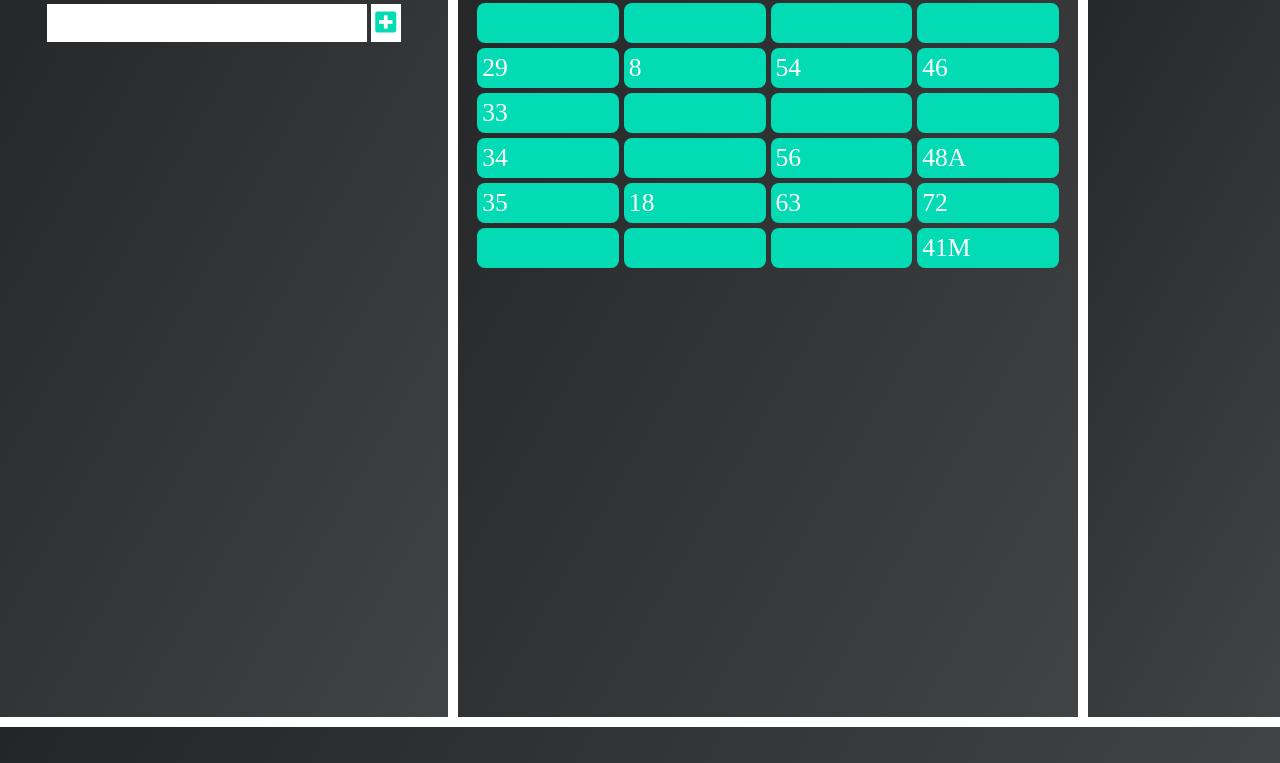
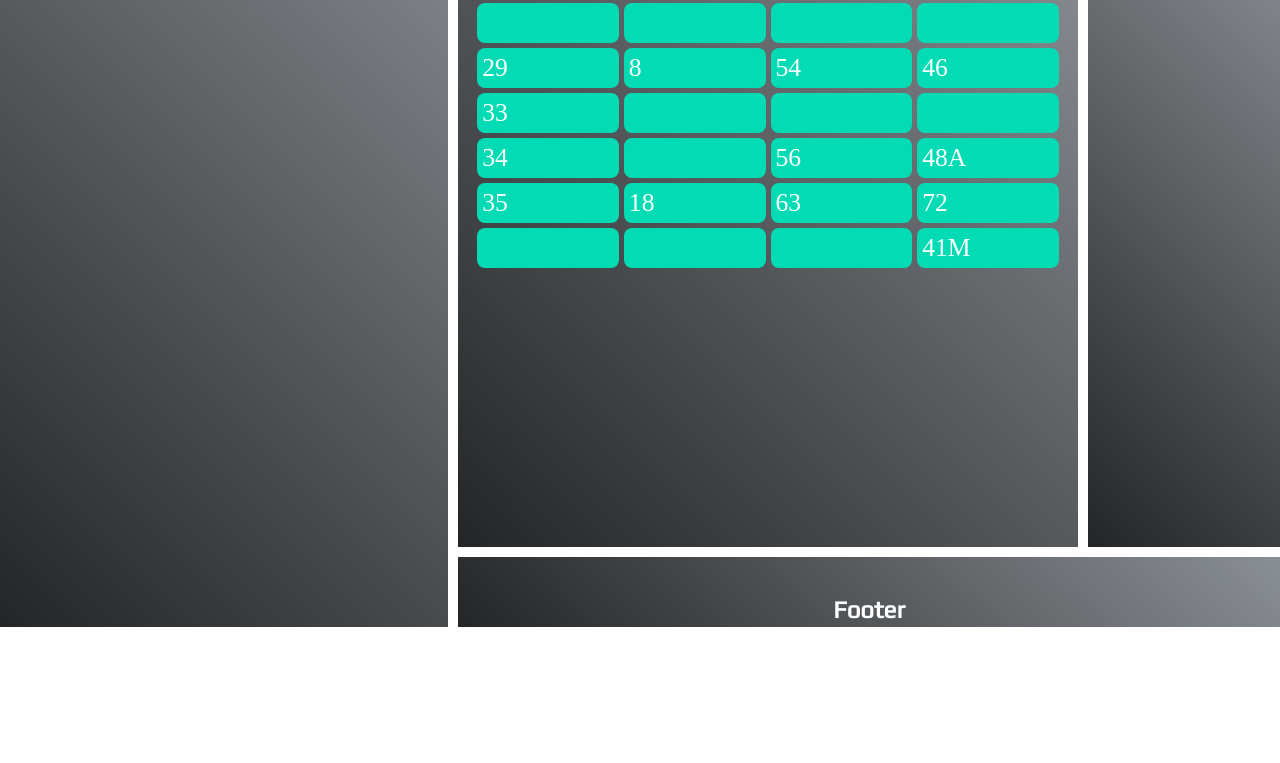
Before and after one commit to lentqq/parking_system, a plain HTML site: page index.html in a window 1280 px wide. Shown: the part 173-936 px from the top of the page. After the commit the page ends 800 px from the top, so only its background shows below. Drawn offline with Linux system fonts and the light colour scheme.

```diff
--- a/styles/style.css
+++ b/styles/style.css
@@ -1,8 +1,8 @@
 body {
     display: grid;
-    grid-template-areas: "header header header" "nav article ads" "footer footer footer";
+    grid-template-areas: "nav header header" "nav article ads" "nav footer footer";
+    grid-template-columns: 35% 1fr 15%;
     grid-template-rows: 80px 1fr 70px;
-    grid-template-columns: 35% 1fr 15%;
     grid-row-gap: 10px;
     grid-column-gap: 10px;
     height: 100vh;
@@ -11,7 +11,7 @@
 
 header, footer, article, nav {
     padding: 1.2em;
-    background: linear-gradient(120deg, #232526, #414345);
+    background: linear-gradient(45deg, #232526, #8a8f94);
 }
 
 h1, h2, h3, h4, h5, h6 {
```
Also changed, not shown: app.js (+58 -0 lines).
